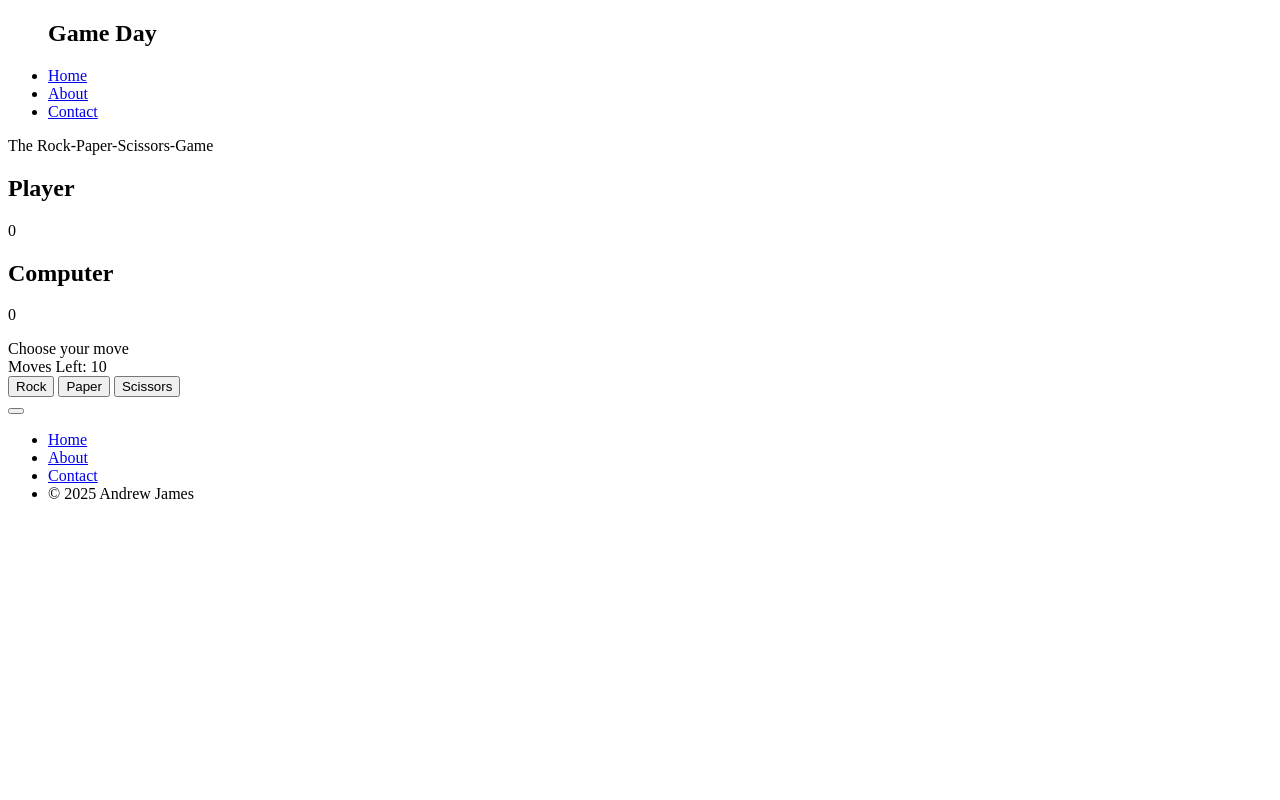
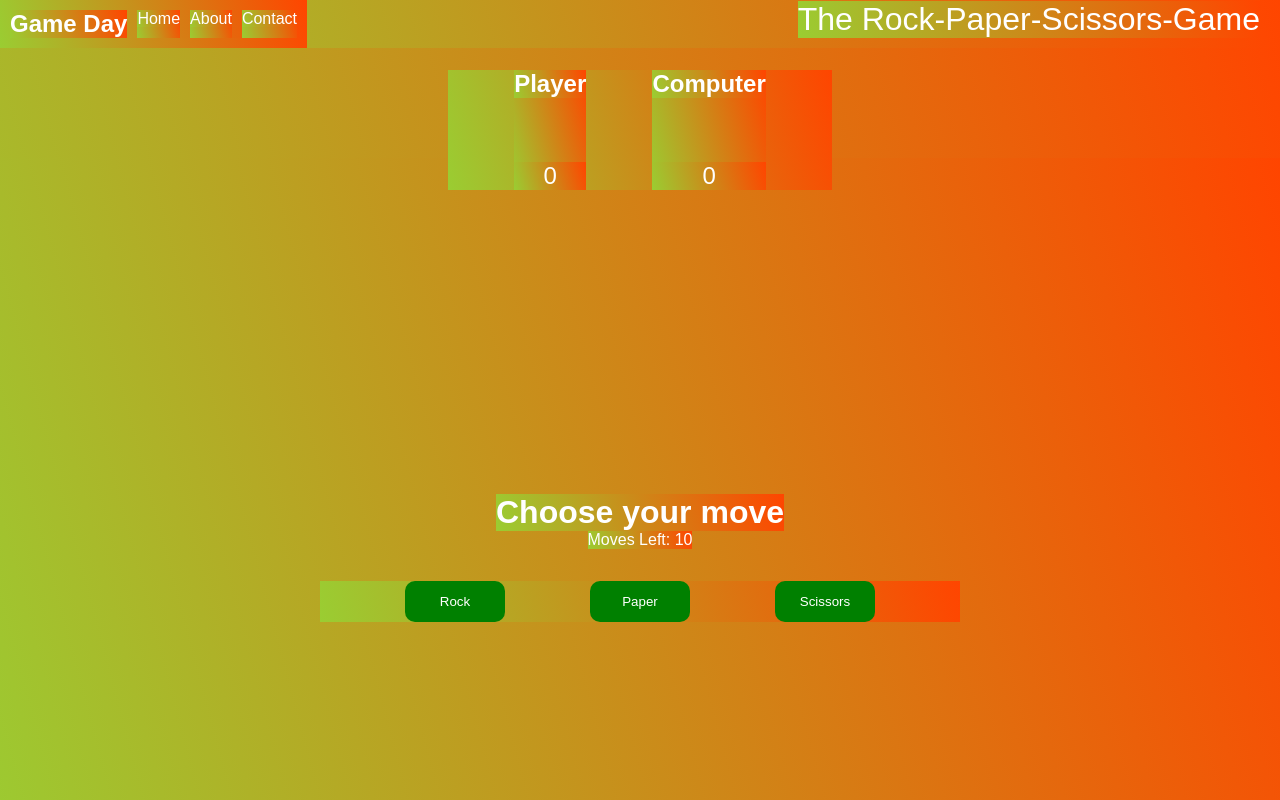
Before and after one commit to ghettoduke777/Rock-Paper-Scissors, a plain HTML site: page index.html in a window 1280 px wide. Shown: the top 800 px of the page. Drawn offline with Linux system fonts and the light colour scheme; files that its build step writes are made by us from their sources; a script that the page names is missing.

Commit message:
Update index.html

```diff
--- a/index.html
+++ b/index.html
@@ -7,7 +7,7 @@
     <meta name="viewport"
           content="width=device-width,
                    initial-scale=1.0">
-    <link rel="stylesheet" href="./styles/style.css">
+    <link rel="stylesheet" href="./styles/index.css">
     <title>Rock Paper Scissor</title>
     <script></script>
   </head>
```
